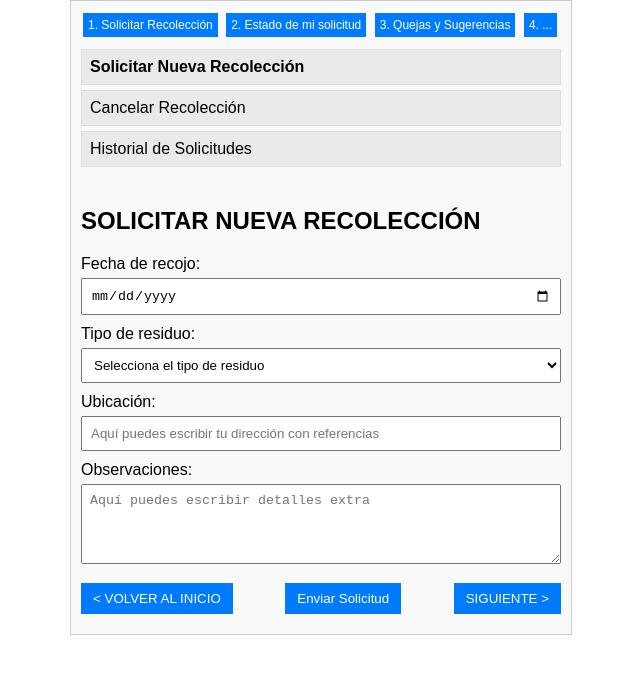
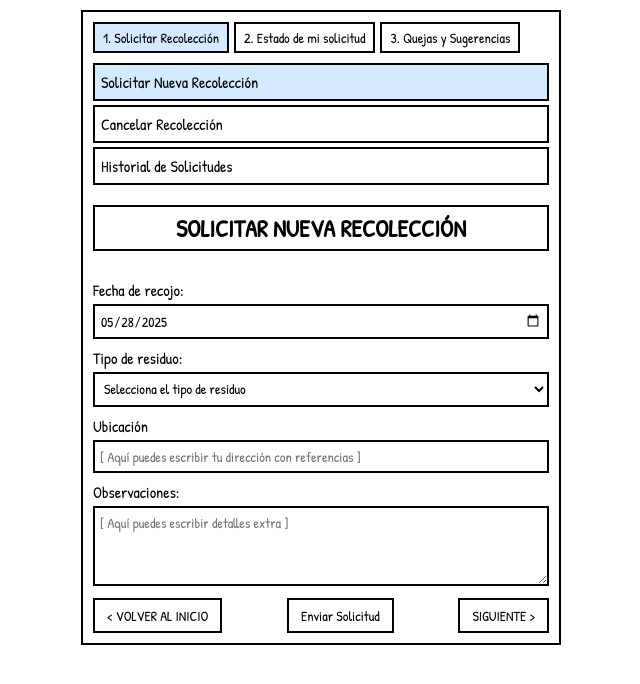
Before and after one commit to MarshallPanda/GestionDeResiduos, a plain HTML site: page index.html in a window 1280 px wide. Shown: the whole page, without its empty margins (319-959 px from the left). Drawn offline with Linux system fonts and the light colour scheme.

Commit message:
Actualizacion

```diff
--- /dev/null
+++ b/Js/ScriptIndex.js
@@ -0,0 +1,14 @@
+document.getElementById('formRecoleccion').addEventListener('submit', function(e) {
+  e.preventDefault();
+
+  const ubicacion = document.getElementById('ubicacion').value.trim();
+  if (ubicacion !== "") {
+    let datos = JSON.parse(localStorage.getItem('solicitudes')) || [];
+    datos.push(ubicacion);
+    localStorage.setItem('solicitudes', JSON.stringify(datos));
+    alert("Solicitud registrada con éxito.");
+    this.reset();
+  } else {
+    alert("Por favor, completa la ubicación.");
+  }
+});
--- a/ScriptIndex.js
+++ /dev/null
@@ -1,13 +0,0 @@
-document.getElementById('formRecoleccion').addEventListener('submit', function(e) {
-  e.preventDefault();
-  const fecha = document.getElementById('fecha').value;
-  const tipo = document.getElementById('tipo').value;
-  const ubicacion = document.getElementById('ubicacion').value;
-  const observaciones = document.getElementById('observaciones').value;
-
-  alert(`Solicitud enviada:\nFecha: ${fecha}\nTipo: ${tipo}\nUbicación: ${ubicacion}\nObservaciones: ${observaciones}`);
-});
-
-function volverInicio() {
-  alert("Volviendo al inicio...");
-}
--- a/StyleIndex.css
+++ /dev/null
@@ -1,79 +0,0 @@
-body {
-  font-family: Arial, sans-serif;
-  margin: 0;
-  padding: 0;
-}
-
-.container {
-  max-width: 480px;
-  margin: auto;
-  border: 1px solid #ccc;
-  padding: 10px;
-  background-color: #f9f9f9;
-}
-
-header nav button {
-  font-size: 12px;
-  padding: 5px;
-  margin: 2px;
-}
-
-header nav button.active {
-  background-color: #007bff;
-  color: white;
-  border: none;
-}
-
-aside ul {
-  list-style: none;
-  padding: 0;
-  margin: 10px 0;
-}
-
-aside ul li {
-  padding: 8px;
-  border: 1px solid #ddd;
-  margin-bottom: 5px;
-  background-color: #eaeaea;
-}
-
-main {
-  padding: 10px 0;
-}
-
-form label {
-  display: block;
-  margin: 10px 0 5px;
-}
-
-form input[type="date"],
-form input[type="text"],
-form select,
-form textarea {
-  width: 100%;
-  padding: 8px;
-  box-sizing: border-box;
-}
-
-textarea {
-  height: 80px;
-  resize: vertical;
-}
-
-.form-buttons {
-  display: flex;
-  justify-content: space-between;
-  margin-top: 15px;
-}
-
-button {
-  padding: 8px 12px;
-  border: none;
-  background-color: #007bff;
-  color: white;
-  cursor: pointer;
-}
-
-button:hover {
-  background-color: #0056b3;
-}
--- /dev/null
+++ b/Styles/StyleEstadoSoli.css
@@ -0,0 +1,95 @@
+* {
+  box-sizing: border-box;
+}
+
+body {
+  font-family: 'Patrick Hand', cursive;
+  background-color: white;
+  margin: 0;
+  padding: 10px;
+}
+
+.container {
+  max-width: 480px;
+  margin: auto;
+  border: 2px solid black;
+  padding: 10px;
+}
+
+header nav {
+  display: flex;
+  gap: 5px;
+  flex-wrap: wrap;
+  margin-bottom: 10px;
+}
+
+header nav button {
+  border: 2px solid black;
+  background-color: white;
+  padding: 4px 8px;
+  font-size: 14px;
+  cursor: pointer;
+}
+
+header nav button.active {
+  background-color: #d4eaff;
+}
+
+aside ul {
+  list-style: none;
+  padding: 0;
+  margin: 10px 0;
+}
+
+aside ul li {
+  border: 2px solid black;
+  padding: 6px;
+  margin-bottom: 4px;
+  background-color: white;
+  cursor: pointer;
+}
+
+aside ul li.selected {
+  background-color: #d4eaff;
+}
+
+main h2 {
+  text-align: center;
+  border: 2px solid black;
+  padding: 5px;
+  background-color: white;
+}
+
+form {
+  display: flex;
+  flex-direction: column;
+}
+
+form label {
+  margin: 8px 0 3px;
+}
+
+form input,
+form select {
+  width: 100%;
+  border: 2px solid black;
+  font-family: 'Patrick Hand', cursive;
+  padding: 5px;
+  font-size: 14px;
+  background-color: white;
+}
+
+.form-buttons {
+  display: flex;
+  justify-content: space-between;
+  margin-top: 12px;
+}
+
+button {
+  border: 2px solid black;
+  background-color: white;
+  padding: 6px 12px;
+  font-family: 'Patrick Hand', cursive;
+  font-size: 14px;
+  cursor: pointer;
+}
--- /dev/null
+++ b/Styles/StyleIndex.css
@@ -0,0 +1,118 @@
+* {
+  box-sizing: border-box;
+}
+
+body {
+  font-family: 'Patrick Hand', cursive;
+  background-color: white;
+  margin: 0;
+  padding: 10px;
+}
+
+.container {
+  max-width: 480px;
+  margin: auto;
+  border: 2px solid black;
+  padding: 10px;
+}
+
+header nav {
+  display: flex;
+  gap: 5px;
+  flex-wrap: wrap;
+  margin-bottom: 10px;
+}
+
+header nav button {
+  border: 2px solid black;
+  background-color: white;
+  padding: 4px 8px;
+  font-size: 14px;
+  cursor: pointer;
+}
+
+header nav button.active {
+  background-color: #d4eaff;
+}
+
+aside ul {
+  list-style: none;
+  padding: 0;
+  margin: 10px 0;
+}
+
+aside ul li {
+  border: 2px solid black;
+  padding: 6px;
+  margin-bottom: 4px;
+  background-color: white;
+  cursor: pointer;
+}
+
+aside ul li.selected {
+  background-color: #d4eaff;
+}
+
+main h2 {
+  text-align: center;
+  border: 2px solid black;
+  padding: 5px;
+  background-color: white;
+}
+
+form {
+  display: flex;
+  flex-direction: column;
+}
+
+form label {
+  margin: 8px 0 3px;
+}
+
+form input[type="date"],
+form input[type="text"],
+form select,
+form textarea {
+  width: 100%;
+  border: 2px solid black;
+  font-family: 'Patrick Hand', cursive;
+  padding: 5px;
+  font-size: 14px;
+  background-color: white;
+}
+
+form textarea {
+  height: 80px;
+  resize: vertical;
+}
+
+.form-buttons {
+  display: flex;
+  justify-content: space-between;
+  margin-top: 12px;
+}
+
+button {
+  border: 2px solid black;
+  background-color: white;
+  padding: 6px 12px;
+  font-family: 'Patrick Hand', cursive;
+  font-size: 14px;
+  cursor: pointer;
+}
+
+.nav-btn {
+  display: inline-block;
+  padding: 6px 12px;
+  border: 2px solid black;
+  background-color: white;
+  font-family: 'Patrick Hand', cursive;
+  font-size: 14px;
+  text-decoration: none;
+  color: black;
+  margin: 2px;
+}
+
+.nav-btn.active {
+  background-color: #d4eaff;
+}
--- a/index.html
+++ b/index.html
@@ -3,23 +3,23 @@
 <head>
   <meta charset="UTF-8">
   <meta name="viewport" content="width=device-width, initial-scale=1.0">
-  <title>Solicitud de Recolección</title>
-  <link rel="stylesheet" href="StyleIndex.css">
+  <title>Solicitar Recolección</title>
+  <link rel="stylesheet" href="Styles/StyleIndex.css">
+  <link href="https://fonts.googleapis.com/css2?family=Patrick+Hand&display=swap" rel="stylesheet">
 </head>
 <body>
   <div class="container">
     <header>
       <nav>
-        <button class="active">1. Solicitar Recolección</button>
-        <button>2. Estado de mi solicitud</button>
-        <button>3. Quejas y Sugerencias</button>
-        <button>4. ...</button>
+        <a href="index.html"><button class="active">1. Solicitar Recolección</button></a>
+        <a href="Html/EstadoSolicitud.html"><button>2. Estado de mi solicitud</button></a>
+        <a href="Html/Quejas&Sugerencias.html"><button>3. Quejas y Sugerencias</button></a>
       </nav>
     </header>
 
     <aside>
       <ul>
-        <li><strong>Solicitar Nueva Recolección</strong></li>
+        <li class="selected">Solicitar Nueva Recolección</li>
         <li>Cancelar Recolección</li>
         <li>Historial de Solicitudes</li>
       </ul>
@@ -29,30 +29,30 @@
       <h2>SOLICITAR NUEVA RECOLECCIÓN</h2>
       <form id="formRecoleccion">
         <label for="fecha">Fecha de recojo:</label>
-        <input type="date" id="fecha" name="fecha">
+        <input type="date" id="fecha" name="fecha" value="2025-05-28">
 
         <label for="tipo">Tipo de residuo:</label>
-        <select id="tipo" name="tipo" required>
-          <option value="">Selecciona el tipo de residuo</option>
-          <option value="orgánico">Orgánico</option>
-          <option value="inorgánico">Inorgánicos</option>
-          <option value="peligroso">Peligrosos</option>
+        <select id="tipo" name="tipo">
+          <option>Selecciona el tipo de residuo</option>
+          <option>Orgánico</option>
+          <option>Inorgánicos</option>
+          <option>Peligrosos</option>
         </select>
 
-        <label for="ubicacion">Ubicación:</label>
-        <input type="text" id="ubicacion" placeholder="Aquí puedes escribir tu dirección con referencias">
+        <label for="ubicacion">Ubicación</label>
+        <input type="text" id="ubicacion" placeholder="[ Aquí puedes escribir tu dirección con referencias ]">
 
         <label for="observaciones">Observaciones:</label>
-        <textarea id="observaciones" placeholder="Aquí puedes escribir detalles extra"></textarea>
+        <textarea id="observaciones" placeholder="[ Aquí puedes escribir detalles extra ]"></textarea>
 
         <div class="form-buttons">
-          <button type="button" onclick="volverInicio()">&#60; VOLVER AL INICIO</button>
+          <button type="button">&#60; VOLVER AL INICIO</button>
           <button type="submit">Enviar Solicitud</button>
           <button type="button">SIGUIENTE &#62;</button>
         </div>
       </form>
     </main>
   </div>
-  <script src="ScriptIndex.js"></script>
+  <script src="Js/ScriptIndex.js"></script>
 </body>
 </html>
```
Also changed, not shown: Html/EstadoSolicitud.html (added, +57 -0 lines), Js/ScriptEstadoSoli.js (added, +28 -0 lines), Html/Quejas&Sugerencias.html (added), Js/ScriptQueja&Sugerencia.js (added), Styles/StyleQueja&Sugerencia.css (added).
